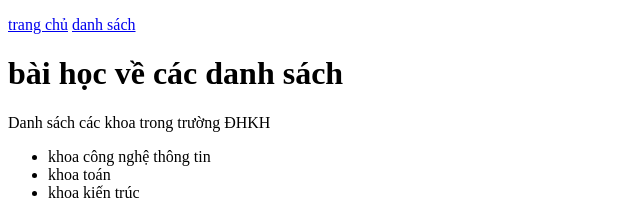
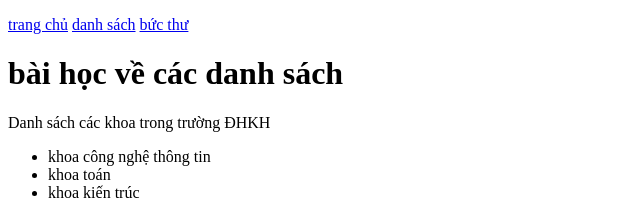
Before and after one commit to haodeptraii/html, a plain HTML site: page list.html in a window 1280 px wide. Shown: the top 215 px of the page, 0-640 px from the left. Drawn offline with Linux system fonts and the light colour scheme.

Commit message:
Add files via upload

```diff
--- a/list.html
+++ b/list.html
@@ -10,6 +10,7 @@
     <p>
         <a href="index.html">trang chủ</a>
         <a href="list.html">danh sách</a>
+        <a href="letter.html"> bức thư</a>
     </p>
     <h1> bài học về các danh sách</h1>
     <p>Danh sách các khoa trong trường ĐHKH</p>
```
